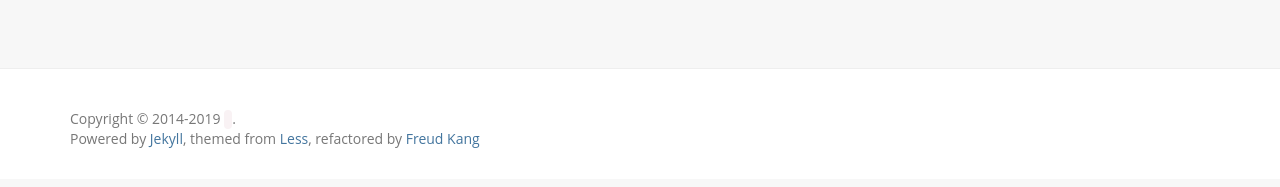
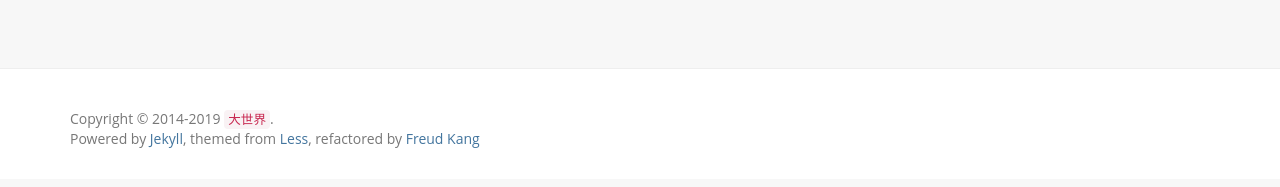
Before and after one commit to shijie1987ssj/shijie1987ssj.github.io, a Jekyll site: the page built from index.html, in a window 1280 px wide. Shown: the part 694-881 px from the top of the page. Built offline with Jekyll 4.4.1, drawn with Linux system fonts in a browser that asks for light colours; nearby versions of some CDN libraries; a script that is not in the unit is left out; comment, search, counter and statistics services are not loaded.

Commit message:
更新配置：author和url

```diff
--- a/_config.yml
+++ b/_config.yml
@@ -14,11 +14,13 @@
 # You can create any custom variable you would like, and they will be accessible
 # in the templates via {{ site.myvariable }}.
 title: 大世界的Blog
+author: 大世界
+resume_site:
 email: worldsun_pub@163.com
 description: >- # this means to ignore newlines until "baseurl:"
   人生在世如身处荆棘之中，心不动，人不妄动，不动则不伤；如心动则人妄动，伤其身痛其骨，于是体会到世间诸般痛苦。
 baseurl: "" # the subpath of your site, e.g. /blog
-url: "" # the base hostname & protocol for your site, e.g. http://example.com
+url: "https://worldsunssj.github.io/" # the base hostname & protocol for your site, e.g. http://example.com
 twitter_username:
 github: https://github.com/worldsunssj
 github_username:  worldsunssj
```
